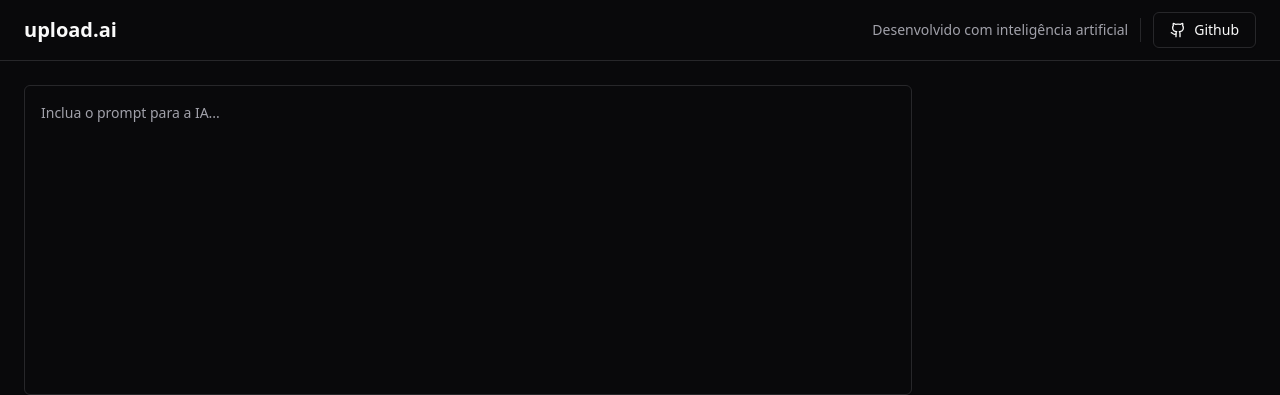
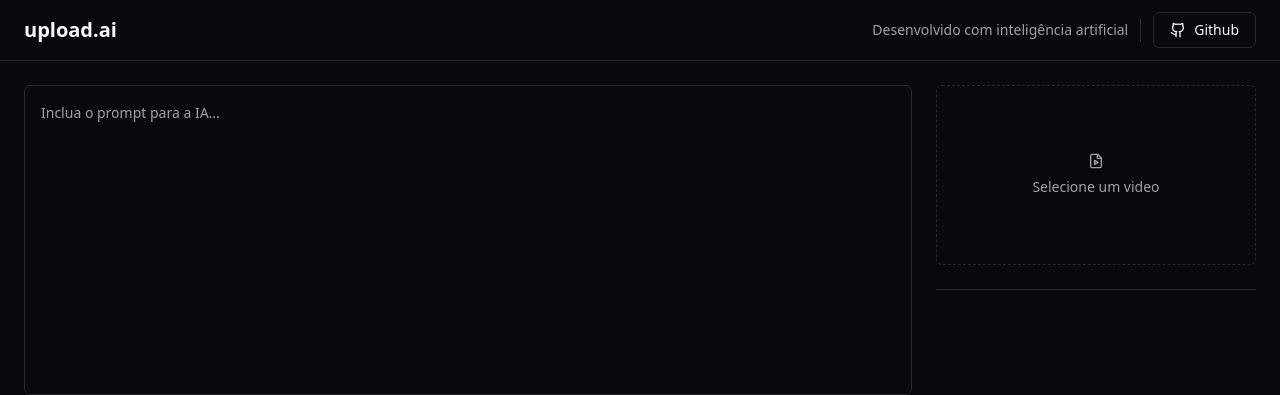
Before and after one commit to joaopaulocordeiro/artificial-inteligence-front, a React (Vite) app: page / in a window 1280 px wide. Shown: the top 395 px of the page. Built offline with nearby package versions, Linux system fonts and the light colour scheme.

Commit message:
feat: criação do componente de adicionar video

```diff
--- a/src/App.tsx
+++ b/src/App.tsx
@@ -1,4 +1,4 @@
-import { Github } from 'lucide-react'
+import { Github, FileVideo } from 'lucide-react'
 import { Button } from "./components/ui/button";
 import { Separator } from './components/ui/separator';
 import { Textarea } from './components/ui/textarea';
@@ -40,7 +40,25 @@
             Lembre-se: você pode utilizar a variável <code className='text-violet-400'>{'{transcription}'}</code> no sei prompt para adionar o conteúdo da transcrição do video selecionado
           </p>
         </div>
-        <aside className="w-80"></aside>
+
+        <aside className="w-80 space-y-6">
+          <form className="space-y-6">
+            <label
+              htmlFor="video"
+              className="border flex rounded-md aspect-video cursor-pointer border-dashed text-sm flex-col gap-2 items-center justify-center text-muted-foreground hover:bg-primary/5"
+            >
+              <FileVideo className="w-4 h-4" />
+              Selecione um video
+            </label>
+
+            <input type="file" id="video" accept="video/mp4" className="sr-only" />
+
+            <Separator />
+
+            <div className="space-y-1"></div>
+          </form>
+        </aside>
+
       </main>
     </div>
   )
```
